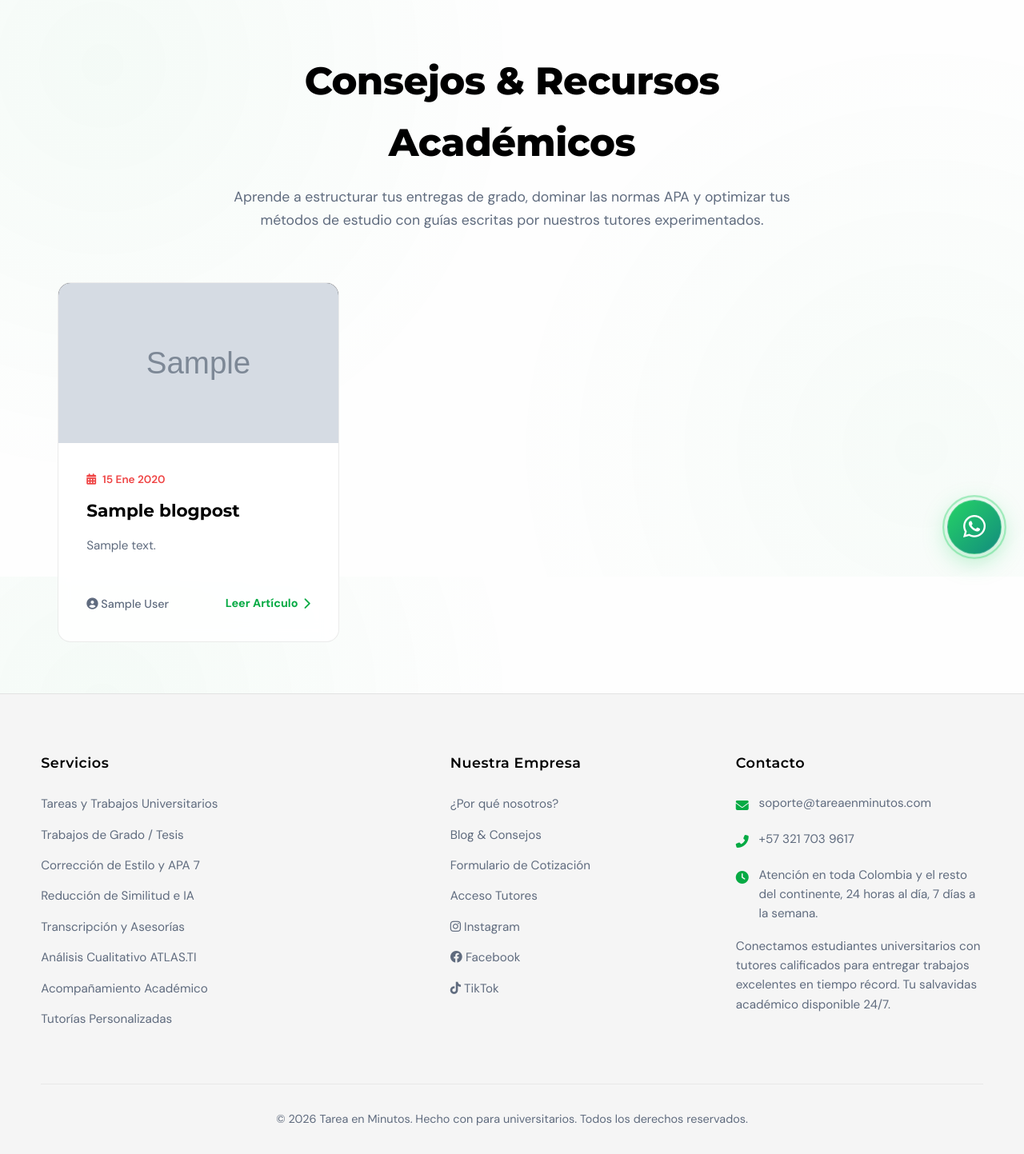
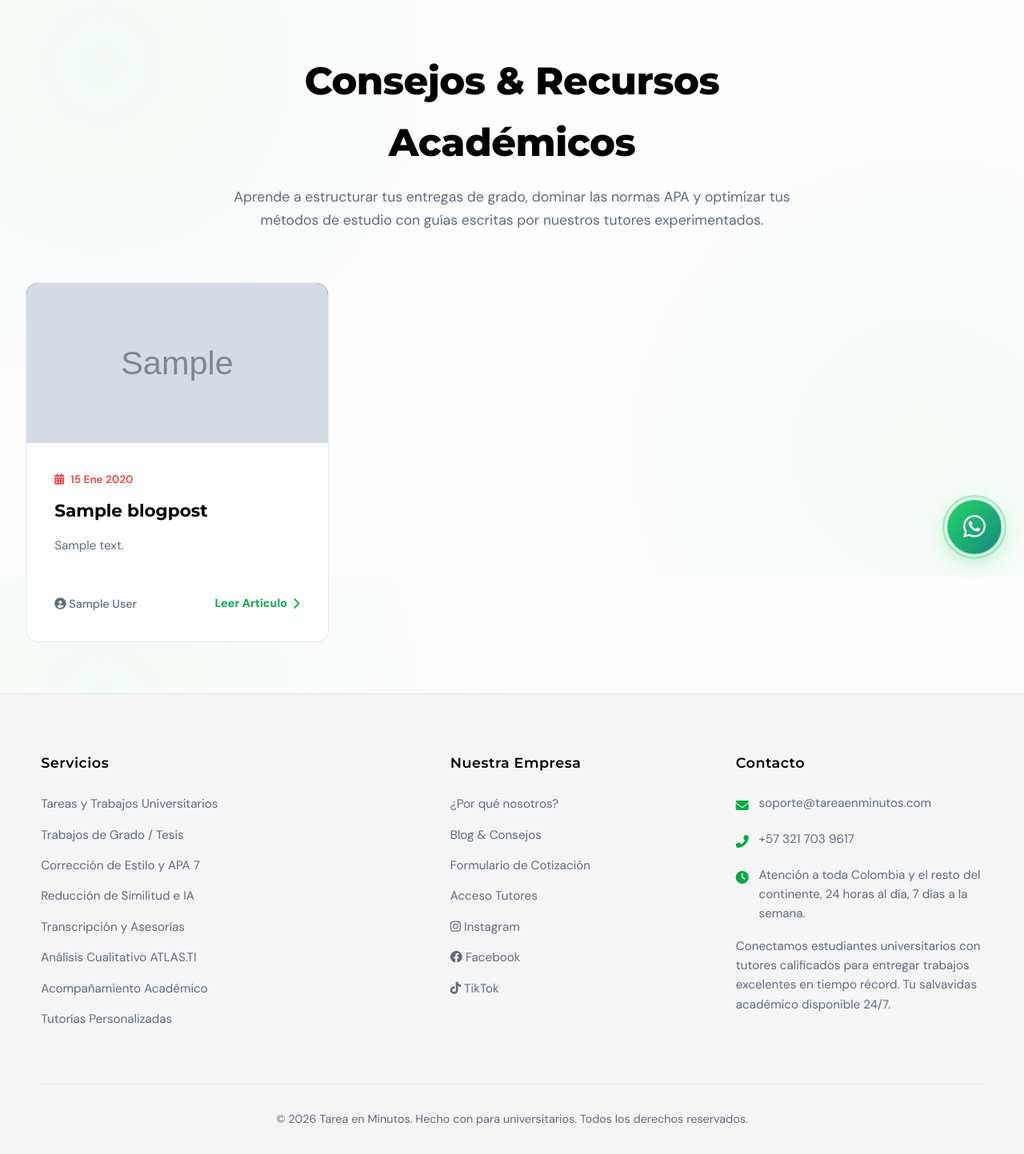
Before and after one commit to andres9119/tareaenminutos, a Django app: page /blog/ in a window 1280 px wide. Shown: the part 79-1522 px from the top of the page at 80% size. Run offline with Django 5.2, Linux system fonts and the light colour scheme; tables that the repository leaves empty hold one stand-in row (values such as "Sample post"); grey boxes marked "Sample" are stand-in pictures.

Commit message:
Footer: 'Atención a toda Colombia'; blog: ampliar contenedor (detalle 800->1000px, lista 1200->1320px)

```diff
--- a/main_app/templates/main_app/base.html
+++ b/main_app/templates/main_app/base.html
@@ -752,7 +752,7 @@ footer {
                         </li>
                         <li>
                             <i class="fas fa-clock"></i>
-                            <span>Atención en toda Colombia y el resto del continente, 24 horas al día, 7 días a la semana.</span>
+                            <span>Atención a toda Colombia y el resto del continente, 24 horas al día, 7 días a la semana.</span>
                         </li>
                     </ul>
                     <p style="color: var(--text-muted); font-size: 0.95rem; line-height: 1.6; margin-top: 0.5rem;">Conectamos estudiantes universitarios con tutores calificados para entregar trabajos excelentes en tiempo récord. Tu salvavidas académico disponible 24/7.</p>
--- a/main_app/templates/main_app/blog_detail.html
+++ b/main_app/templates/main_app/blog_detail.html
@@ -17,7 +17,7 @@
 {% block extra_css %}
 <style>
     .post-container {
-        max-width: 800px;
+        max-width: 1000px;
         margin: 0 auto;
         padding: 4rem 2rem;
     }
--- a/main_app/templates/main_app/blog_list.html
+++ b/main_app/templates/main_app/blog_list.html
@@ -14,7 +14,7 @@
 {% block extra_css %}
 <style>
     .blog-container {
-        max-width: 1200px;
+        max-width: 1320px;
         margin: 0 auto;
         padding: 4rem 2rem;
     }
```
